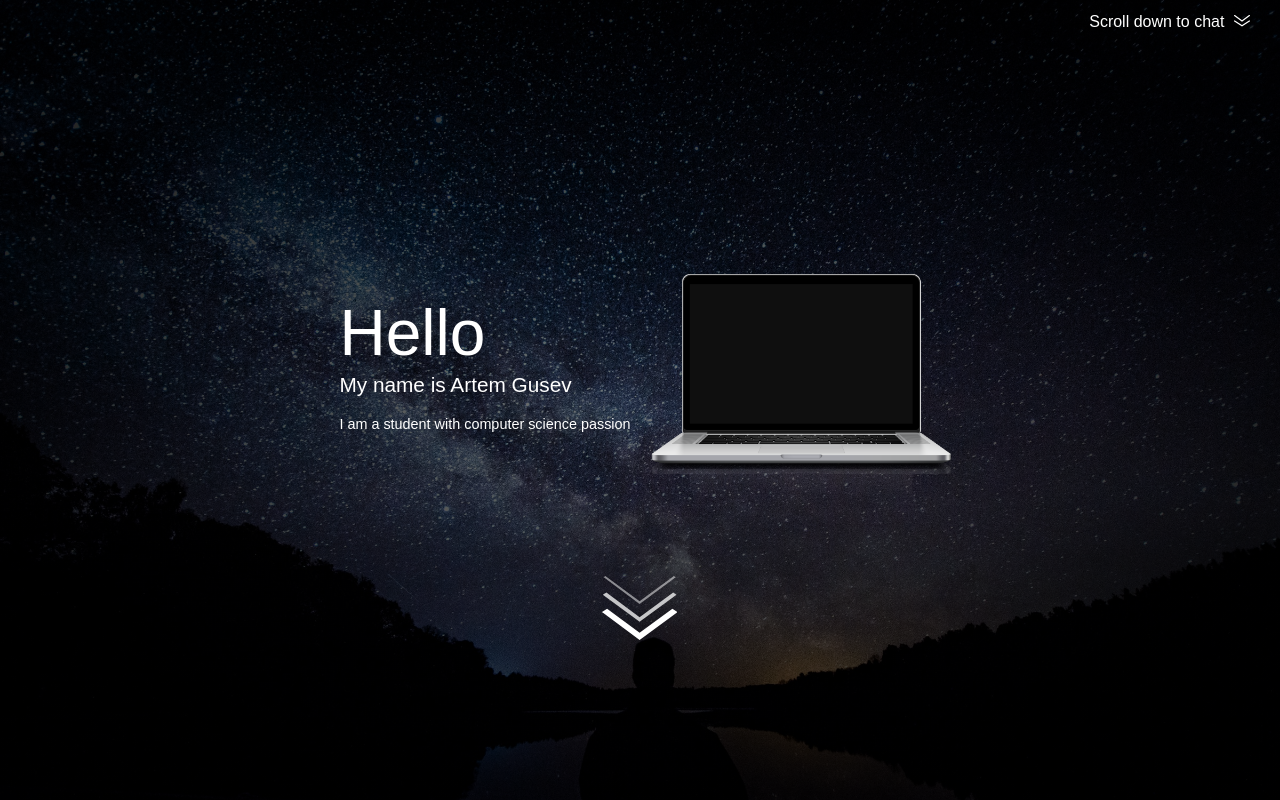
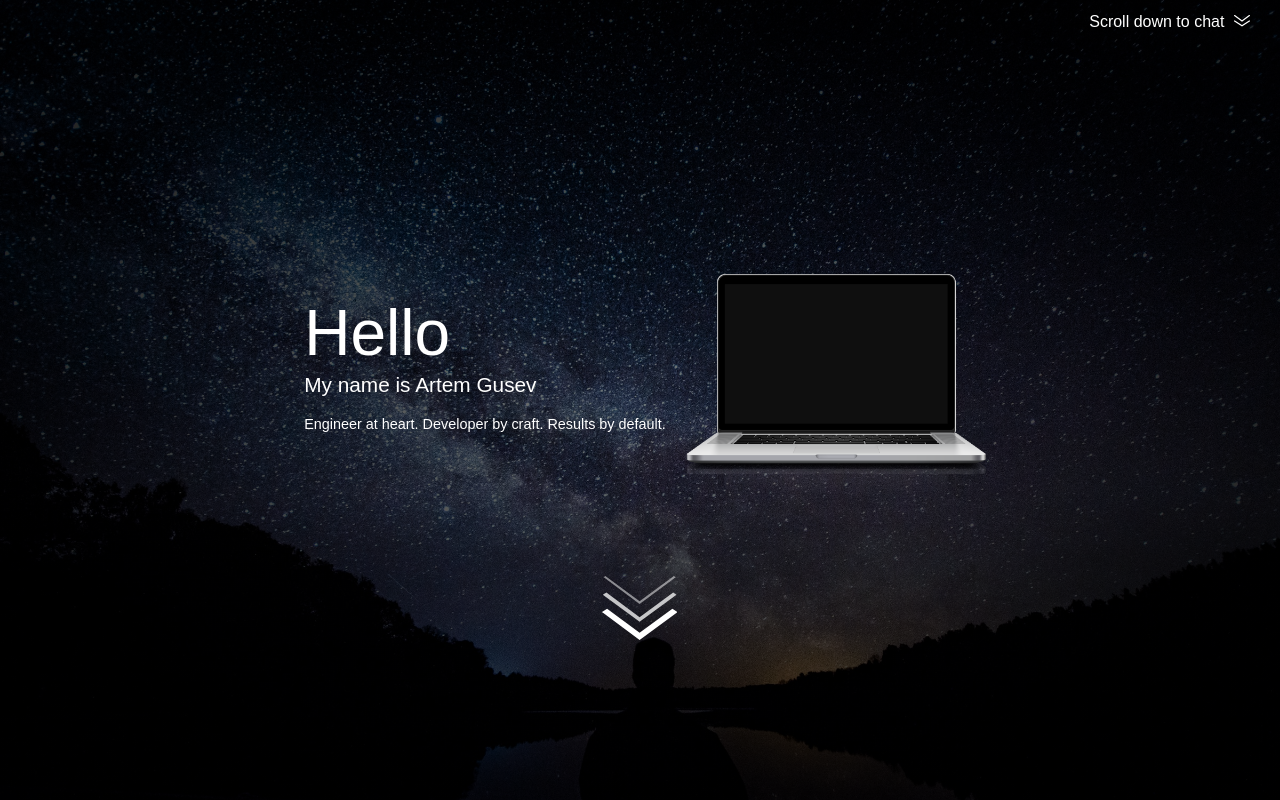
Before and after one commit to grafgooseman/portfolio, a React (Create React App) app: page / in a window 1280 px wide. Shown: the top 800 px of the page. Built offline with nearby package versions, Linux system fonts and the light colour scheme; a web font is replaced by a local one.

Commit message:
Hero updated

```diff
--- a/src/components/Hello.jsx
+++ b/src/components/Hello.jsx
@@ -8,7 +8,7 @@ export default function Hello() {
 			<HelloTextHolder>
 				<h1>Hello</h1>
 				<h3>My name is Artem Gusev</h3>
-				<p>I am a student with computer science passion</p>
+				<p>Engineer at heart. Developer by craft. Results by default.</p>
 			</HelloTextHolder>
 			<LaptopHolder>
 				<Laptop src={laptopImg} alt="laptop" />
```
